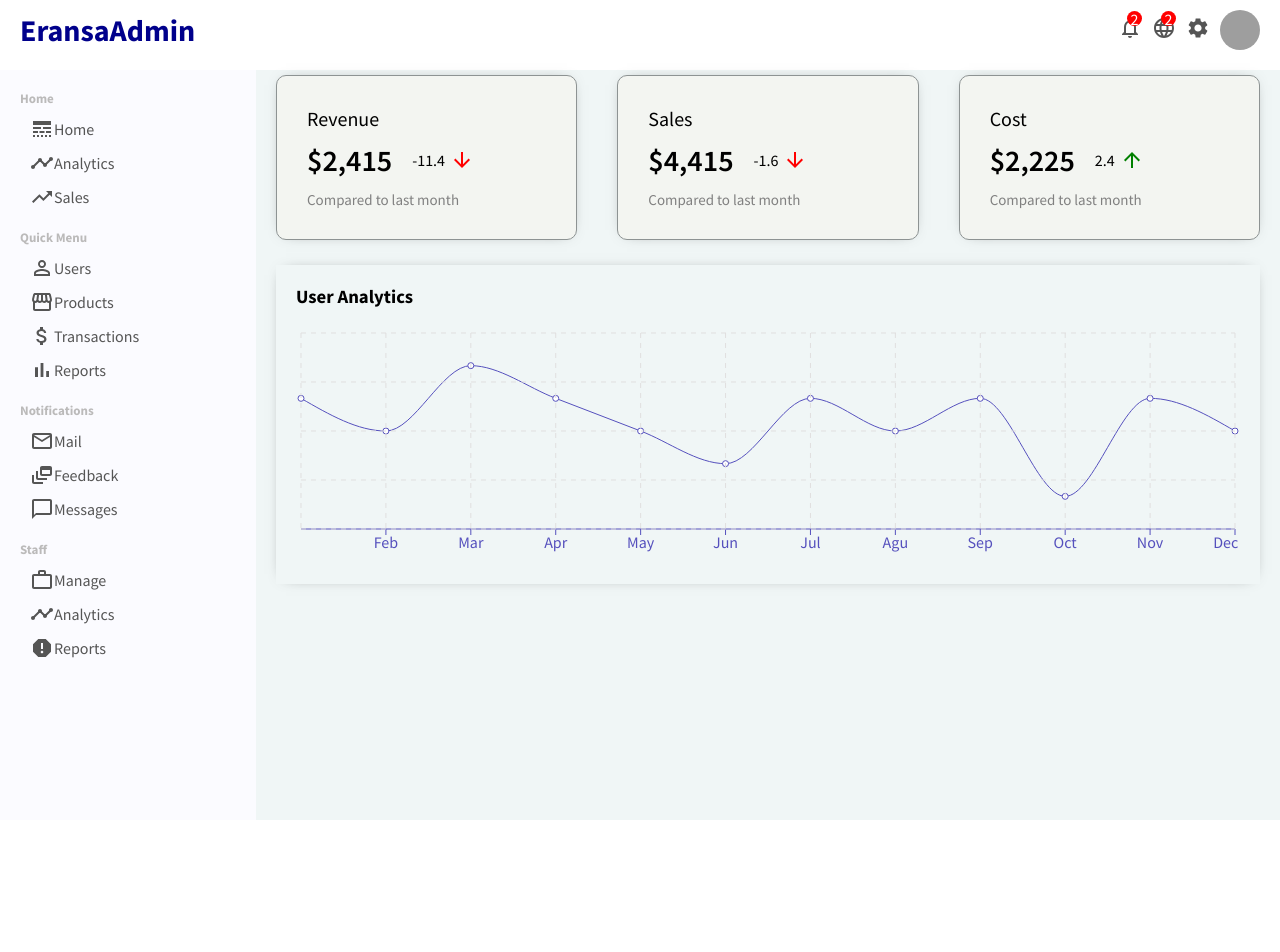
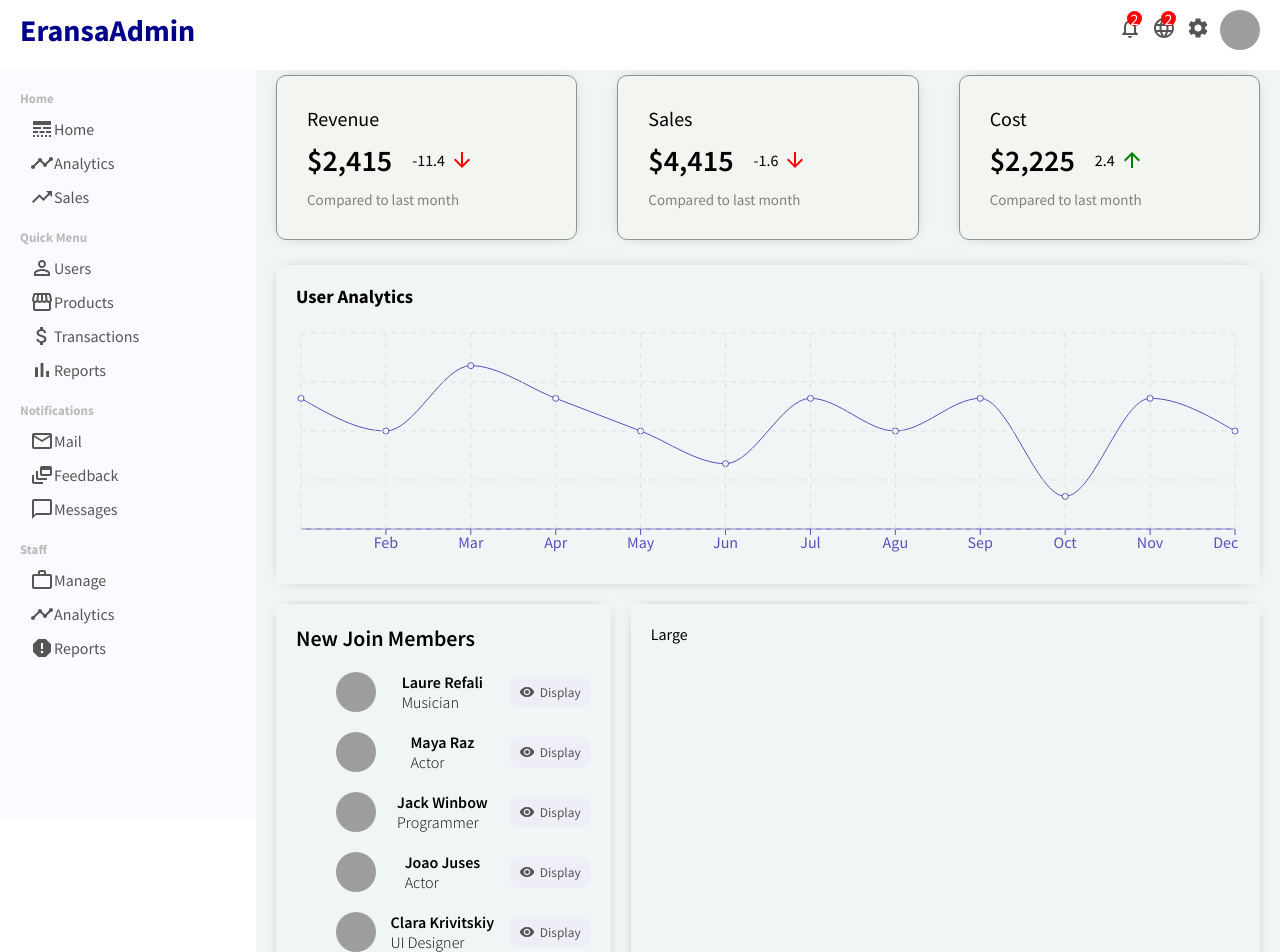
Before and after one commit to eransafadel/Admin-Panel, a React (Create React App) app: page / in a window 1280 px wide. Shown: the top 952 px of the page. Before the commit the page ends 820 px from the top, so only its background shows below. Built offline with nearby package versions, Linux system fonts and the light colour scheme; grey boxes are pictures that could not be loaded.

Commit message:
adding user info components

```diff
--- a/src/components/sidebar/MySidebar.jsx
+++ b/src/components/sidebar/MySidebar.jsx
@@ -4,12 +4,15 @@ import "./mySidebar.css";
 import items from "./data/data";
 import SidebarBuilder from "./SidebarBuilder";
 const MySidebar = () => {
+
+  const data = items.map((n, index) => (
+    <SidebarBuilder key={index} item={n.item} title={n.title} />
+  ));
+
   return (
     <div className="sidebar">
       <div className="sidebarWrapper">
-        {items.map((n, index) => (
-          <SidebarBuilder key={index} item={n.item} title={n.title} />
-        ))}
+        {data}
       </div>
     </div>
   );
--- /dev/null
+++ b/src/components/widgetLg/WidgetLg.jsx
@@ -0,0 +1,10 @@
+import React from 'react';
+import './widgetLg.css';
+
+const WidgetLg = () => {
+  return (
+    <div className="widgetLg">Large</div>
+  )
+}
+
+export default WidgetLg;
--- /dev/null
+++ b/src/components/widgetLg/widgetLg.css
@@ -0,0 +1,6 @@
+.widgetLg {
+  flex: 2;
+  -webkit-box-shadow: 0px 0px 15px -10px rgba(0, 0, 0, 0.75);
+  box-shadow: 0px 0px 15px -10px rgba(0, 0, 0, 0.75);
+  padding:20px;
+}
--- /dev/null
+++ b/src/components/widgetSm/WidgetSm.jsx
@@ -0,0 +1,28 @@
+import React from "react";
+import "./widgetSm.css";
+import { Visibility } from "@material-ui/icons";
+import data from "./data/data";
+const WidgetSm = () => {
+  const items = data.map((n, index) => (
+    <li className="widgetSmListTitle">
+      <img src={n.image} alt="avatar" className="widgetSmImg" />
+      <div className="widgetSmUser">
+        <span className="widgetSmUsername">{n.username}</span>
+        <span className="widgetSmUserTitle">{n.job}</span>
+      </div>
+      <button className="widgetSmButton">
+        <Visibility className="widgetSmIcon" />
+        Display
+      </button>
+    </li>
+  ));
+
+  return (
+    <div className="widgetSm">
+      <span className="widgetSmTitle">New Join Members</span>
+      <ul className="widgetSmList">{items}</ul>
+    </div>
+  );
+};
+
+export default WidgetSm;
--- /dev/null
+++ b/src/components/widgetSm/data/data.js
@@ -0,0 +1,36 @@
+
+const data = [
+  {
+    username: "Laure Refali",
+    job: "Musician",
+    image: "https://images.pexels.com/photos/774909/pexels-photo-774909.jpeg?auto=compress&cs=tinysrgb&w=600"
+
+  },
+  {
+    username: "Maya Raz",
+    job: "Actor",
+    image: "https://images.pexels.com/photos/1542085/pexels-photo-1542085.jpeg?auto=compress&cs=tinysrgb&w=1260&h=750&dpr=1"
+
+  },
+  {
+    username: "Jack Winbow",
+    job: "Programmer",
+    image: "https://images.pexels.com/photos/1559486/pexels-photo-1559486.jpeg?auto=compress&cs=tinysrgb&w=1260&h=750&dpr=1"
+
+  },
+  {
+    username: "Joao Juses",
+    job: "Actor",
+    image: "https://images.pexels.com/photos/1080213/pexels-photo-1080213.jpeg?auto=compress&cs=tinysrgb&w=1260&h=750&dpr=1"
+
+  },
+  {
+    username: "Clara Krivitskiy",
+    job: " UI Designer",
+    image: "https://images.pexels.com/photos/38554/girl-people-landscape-sun-38554.jpeg?auto=compress&cs=tinysrgb&w=1260&h=750&dpr=1"
+
+  },
+
+];
+
+export default data;
--- /dev/null
+++ b/src/components/widgetSm/widgetSm.css
@@ -0,0 +1,56 @@
+.widgetSm {
+  flex: 1;
+  -webkit-box-shadow: 0px 0px 15px -10px rgba(0, 0, 0, 0.75);
+  box-shadow: 0px 0px 15px -10px rgba(0, 0, 0, 0.75);
+  padding:20px;
+  margin-right: 20px;
+}
+.widgetSmTitle{
+    font-size: 22px;
+    font-weight: 600;
+}
+
+.widgetSmImg{
+    width: 40px;
+    height: 40px;
+    border-radius: 50%;
+    object-fit: cover;
+}
+
+.widgetSmListTitle{
+    display:flex;
+    align-items:center;
+    justify-content: space-between;
+    margin:20px 0px;
+
+}
+.widgetSmUser{
+    display:flex;
+    flex-direction: column;
+}
+.widgetSmUsername{
+    font-weight: 600;
+
+}
+
+.widgetSmUserTitle{
+    font-weight: 300;
+
+}
+
+.widgetSmButton{
+    display: flex;
+    align-items: center;
+    border:none;
+    border-radius: 10px;
+    padding:7px 10px;
+    background-color:#eeeef7;
+    color:#555;
+    cursor:pointer;
+
+}
+
+.widgetSmIcon{
+    font-size:16px !important;
+    margin-right: 5px;
+}
--- a/src/pages/home/Home.jsx
+++ b/src/pages/home/Home.jsx
@@ -2,6 +2,8 @@ import React from "react";
 import FeaturedInfo from "../../components/featuredInfo/FeaturedInfo";
 import { userData } from "../../data/dummyData";
 import MyChart from "../../components/chart/MyChart";
+import WidgetSm from "../../components/widgetSm/WidgetSm";
+import WidgetLg from "../../components/widgetLg/WidgetLg";
 import "./home.css";
 
 const Home = () => {
@@ -14,6 +16,10 @@ const Home = () => {
         dataKey="Active User"
         grid={true}
       />
+      <div className="homeWidgets">
+        <WidgetSm />
+        <WidgetLg />
+      </div>
     </div>
   );
 };
--- a/src/pages/home/home.css
+++ b/src/pages/home/home.css
@@ -3,3 +3,8 @@
   margin-top: 40px;
   background-color: rgb(240, 246, 246);
 }
+
+.homeWidgets{
+  display: flex;
+  margin:20px;
+}
```
